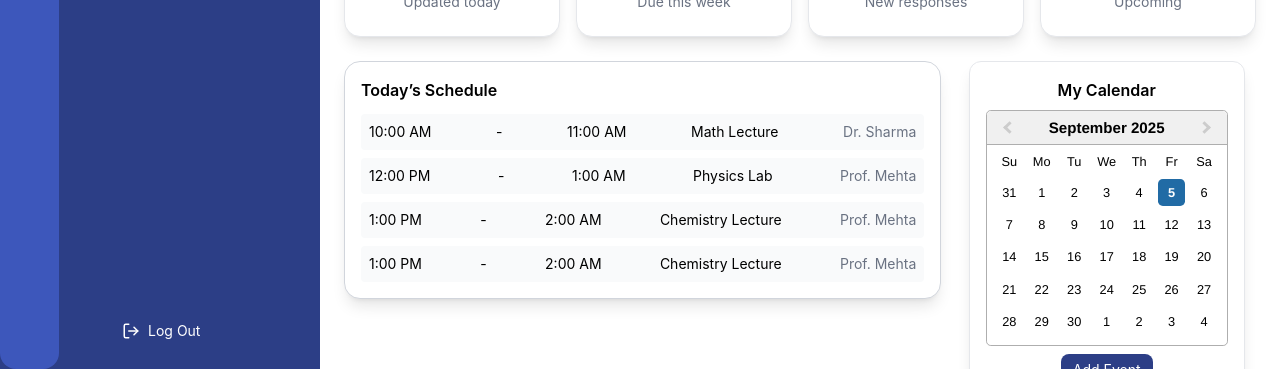
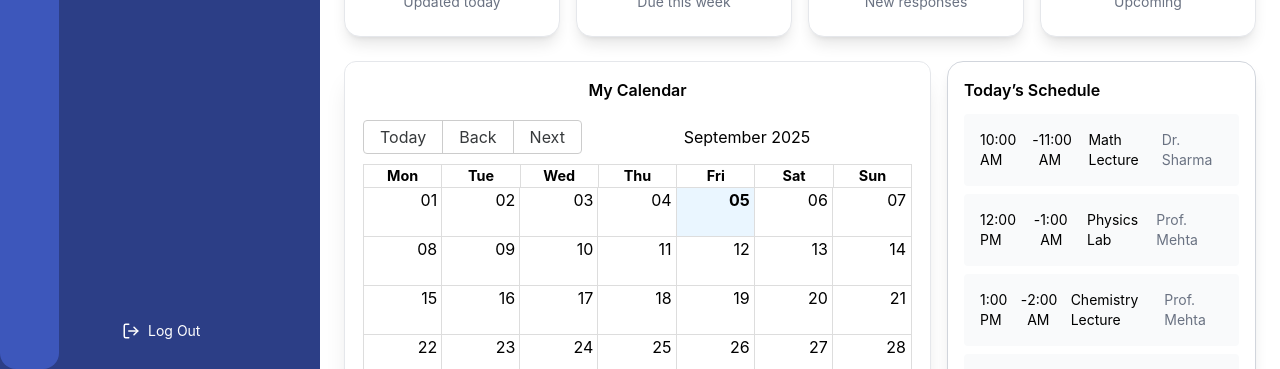
Before and after one commit to GT0SRT/schedulink, a React (Vite) app in the folder frontend/: page / in a window 1280 px wide. Shown: the part 431-800 px from the top of the page. Built offline with nearby package versions, Linux system fonts and the light colour scheme.

Commit message:
changes Added

```diff
--- a/frontend/src/components/Calendar.jsx
+++ /dev/null
@@ -1,50 +0,0 @@
-import React, { useState } from "react";
-import DatePicker from "react-datepicker";
-import "react-datepicker/dist/react-datepicker.css";
-
-export default function Calender() {
-  const [date, setDate] = useState(new Date());
-  const [events, setEvents] = useState([
-    // { date: new Date(2025, 8, 6), title: "Orientation" },
-  ]);
-
-  const addEvent = () => {
-    const title = window.prompt("Enter event title:");
-    if (title) {
-      setEvents([...events, { date, title }]);
-    }
-  };
-
-  return (
-    <div className="flex flex-col items-center bg-white shadow-lg rounded-xl p-4 w-fit mx-auto border border-gray-200">
-      <h2 className="text-base font-semibold mb-2">My Calendar</h2>
-
-      <DatePicker
-        selected={date}
-        onChange={(d) => setDate(d)}
-        inline
-      />
-
-      <button
-        onClick={addEvent}
-        className="mt-2 px-3 py-1.5 bg-[#2c3e86] text-white text-sm rounded-lg"
-      >
-        Add Event
-      </button>
-
-
-      <div className="mt-3 w-full text-center ">
-        <h3 className="text-sm font-semibold mb-1">Events</h3>
-        <ul className="space-y-1 text-sm">
-          {events
-            .filter((e) => e.date.toDateString() === date.toDateString())
-            .map((e, i) => (
-              <li key={i} className="p-1 bg-gray-100 rounded text-gray-700">
-                {e.title}
-              </li>
-            ))}
-        </ul>
-      </div>
-    </div>
-  );
-}
--- /dev/null
+++ b/frontend/src/components/MyCalendar.jsx
@@ -0,0 +1,126 @@
+// import React, { useState } from "react";
+// import DatePicker from "react-datepicker";
+// import "react-datepicker/dist/react-datepicker.css";
+
+// export default function Calender() {
+//   const [date, setDate] = useState(new Date());
+//   const [events, setEvents] = useState([
+//     // { date: new Date(2025, 8, 6), title: "Orientation" },
+//   ]);
+
+//   const addEvent = () => {
+//     const title = window.prompt("Enter event title:");
+//     if (title) {
+//       setEvents([...events, { date, title }]);
+//     }
+//   };
+
+//   return (
+//     <div className="flex flex-col items-center bg-white shadow-lg rounded-xl p-4 w-fit mx-auto border border-gray-200">
+//       <h2 className="text-base font-semibold mb-2">My Calendar</h2>
+
+//       <DatePicker
+//         selected={date}
+//         onChange={(d) => setDate(d)}
+//         inline
+//       />
+
+//       <button
+//         onClick={addEvent}
+//         className="mt-2 px-3 py-1.5 bg-[#2c3e86] text-white text-sm rounded-lg"
+//       >
+//         Add Event
+//       </button>
+
+
+//       <div className="mt-3 w-full text-center ">
+//         <h3 className="text-sm font-semibold mb-1">Events</h3>
+//         <ul className="space-y-1 text-sm">
+//           {events
+//             .filter((e) => e.date.toDateString() === date.toDateString())
+//             .map((e, i) => (
+//               <li key={i} className="p-1 bg-gray-100 rounded text-gray-700">
+//                 {e.title}
+//               </li>
+//             ))}
+//         </ul>
+//       </div>
+//     </div>
+//   );
+// }
+
+
+
+
+
+
+
+
+
+
+import React, { useState } from "react";
+import { Calendar, dateFnsLocalizer, Views } from "react-big-calendar";
+import { format, parse, startOfWeek, getDay } from "date-fns";
+import "react-big-calendar/lib/css/react-big-calendar.css";
+import enUS from "date-fns/locale/en-US";
+
+const locales = {
+  "en-US": enUS,
+};
+
+const localizer = dateFnsLocalizer({
+  format,
+  parse,
+  startOfWeek: () => startOfWeek(new Date(), { weekStartsOn: 1 }),
+  getDay,
+  locales,
+});
+
+const MyCalendar = () => {
+  const [events, setEvents] = useState([]);
+
+  const handleSelectSlot = ({ start, end }) => {
+    const title = window.prompt("Enter event title:");
+    if (title) {
+      setEvents([...events, { start, end, title, boxSize: "small" }]);
+    }
+  };
+
+  return (
+    <div
+      className=" rounded-xl p-2 border border-gray-200 shadow-xl"
+      style={{ height: 380 }}
+    >
+      <h2 className="text-base font-semibold text-center p-2">My Calendar</h2>
+      <div className="w-full h-[55vh] sm:h-[60vh] md:h-[350px] lg:h-[350px]">
+        <Calendar
+          localizer={localizer}
+          events={events}
+          startAccessor="start"
+          endAccessor="end"
+          selectable
+          onSelectSlot={handleSelectSlot}
+          style={{ height: "95%", borderRadius: "20px", padding: "10px" }}
+          toolbar={true}
+          defaultView={Views.MONTH}
+          views={{ month: true }}
+          eventPropGetter={(event) => {
+            return {
+              style: {
+                color: "white",
+                padding: "1px 3px",
+                fontSize: event.boxSize === "small" ? "0.75rem" : "0.9rem",
+                borderRadius: "3px",
+                overflow: "hidden",
+                whiteSpace: "nowrap",
+                textOverflow: "ellipsis",
+              },
+            };
+          }}
+        />
+      </div>
+    </div>
+  );
+};
+
+export default MyCalendar;
--- a/frontend/src/components/ScheduleList.jsx
+++ b/frontend/src/components/ScheduleList.jsx
@@ -11,7 +11,7 @@ export default function ScheduleList() {
       <h3 className="font-semibold mb-3">Today’s Schedule</h3>
       <ul className="space-y-2">
         {events.map((e, i) => (
-          <li key={i} className="flex justify-between text-sm p-2 bg-gray-50 rounded">
+          <li key={i} className="flex justify-between text-sm p-4 bg-gray-50 rounded">
             <span>{e.startTime}</span> - <span>{e.endTime}</span>
 
             <span>{e.subject}</span>
--- a/frontend/src/pages/Dashboard.jsx
+++ b/frontend/src/pages/Dashboard.jsx
@@ -3,7 +3,7 @@ import Greetcard from '../components/Greetcard';
 import CurrentClass from '../components/CurrentClass';
 import StatCard from '../components/StatCard';
 import ScheduleList from '../components/ScheduleList';
-import Calendar from '../components/Calendar';
+import MyCalendar from '../components/MyCalendar';
 
 import { BsFileBarGraphFill, BsCalendar2DateFill } from "react-icons/bs";
 import { SiGoogletasks } from "react-icons/si";
@@ -66,7 +66,7 @@ const Dashboard = () => {
       </div>
 
       {/* Stat Cards */}
-      <div className="grid grid-cols-1 sm:grid-cols-2 md:grid-cols-4 gap-4">
+      <div className="grid grid-cols-2 sm:grid-cols-2 md:grid-cols-4 gap-4">
         {stats.map((stat, index) => {
           const icons = [
             <BsFileBarGraphFill />,
@@ -88,11 +88,11 @@ const Dashboard = () => {
 
       {/* Schedule List + Calendar */}
       <div className="flex flex-col md:flex-row gap-4">
-        <div className="w-full md:w-2/3">
+        <div className="w-full md:w-[760px]">
+        <MyCalendar />
+        </div>
+        <div className="w-full md:w-[400px]">
           <ScheduleList />
-        </div>
-        <div className="w-full md:w-1/3">
-          <Calendar />
         </div>
       </div>
     </div>
```
